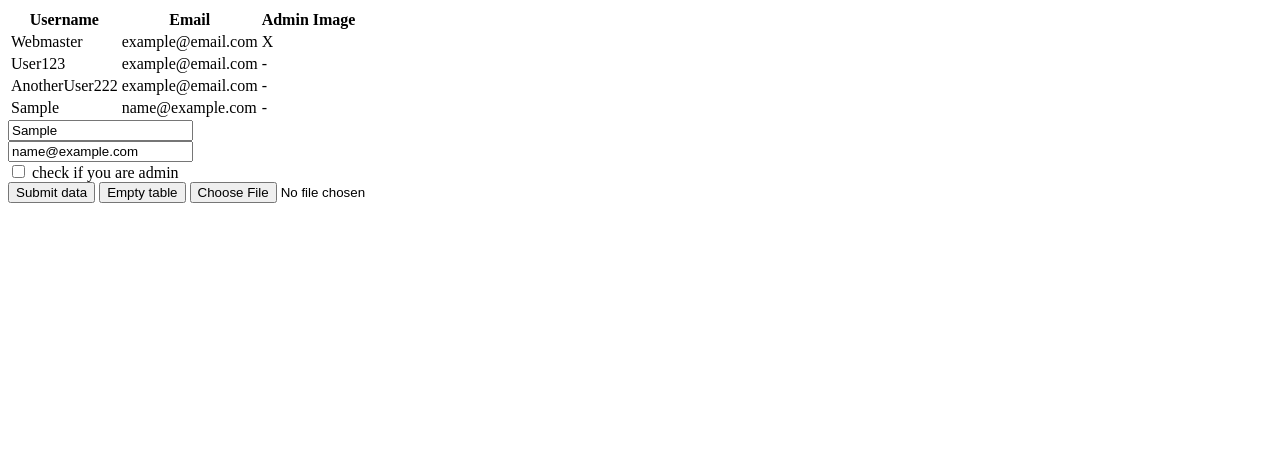
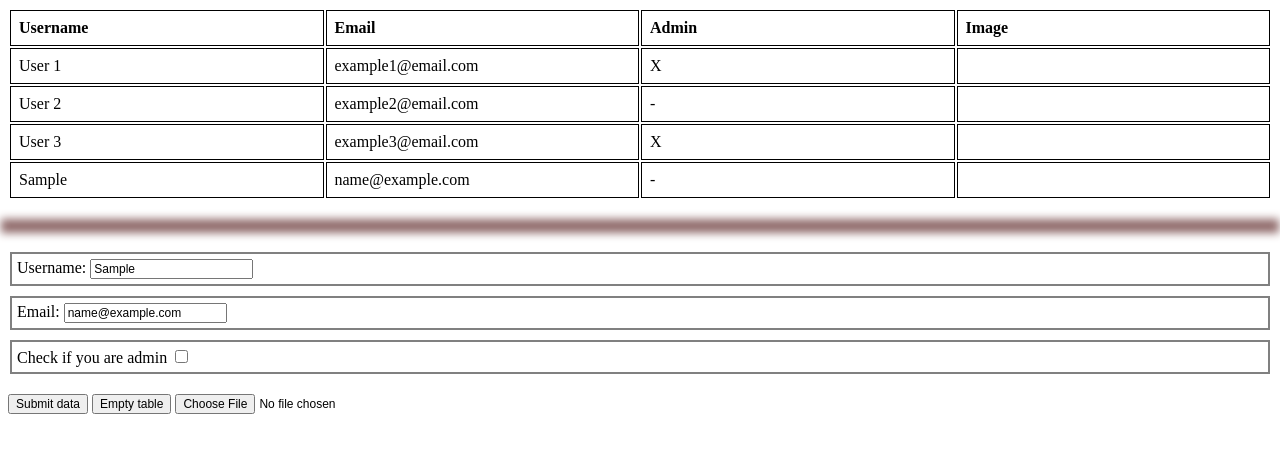
Before and after one commit to barta-m/lut_WP_as2, a plain HTML site: page index.html in a window 1280 px wide. Both pictures are taken after typing "Sample", "name@example.com" into the empty fields and a click on the button "Submit data". Drawn offline with Linux system fonts and the light colour scheme.

Commit message:
Added comments and some basic styling

```diff
--- a/index.html
+++ b/index.html
@@ -2,6 +2,7 @@
 <html>
     <head>
         <title>Assignment 2</title>
+        <link rel="stylesheet" href="styles.css">
     </head>
     <body>
         <table id="table">
@@ -12,29 +13,40 @@
                 <th>Image</th>
             </thead>
             <tr>
-                <td>Webmaster</td>
-                <td>example@email.com</td>
+                <td>User 1</td>
+                <td>example1@email.com</td>
                 <td>X</td>
                 <td></td>
             </tr>
             <tr>
-                <td>User123</td>
-                <td>example@email.com</td>
+                <td>User 2</td>
+                <td>example2@email.com</td>
                 <td>-</td>
                 <td></td>
             </tr>
             <tr>
-                <td>AnotherUser222</td>
-                <td>example@email.com</td>
-                <td>-</td>
+                <td>User 3</td>
+                <td>example3@email.com</td>
+                <td>X</td>
                 <td></td>
             </tr>
         </table>
+        <br><hr><br>
 
         <form>
-            <input id="input-username" placeholder="Username"><br>
-            <input id="input-email" placeholder="Email"><br>
-            <input type="checkbox" id="input-admin" placeholder="Admin"> check if you are admin<br>
+            <fieldset class="inputs">
+                <label>Username: </label>
+                <input id="input-username" placeholder="username">
+            </fieldset>
+            <fieldset class="inputs">
+                <label>Email: </label>
+                <input id="input-email" placeholder="email">
+            </fieldset>
+            <fieldset class="inputs">
+                <label>Check if you are admin </label>
+                <input type="checkbox" id="input-admin">
+            </fieldset>
+
             <button id="submit-data" onclick="submitButton()">Submit data</button>
             <button id="empty-table" onclick="emptyButton()">Empty table</button>
             <input id="input-image" type="file" name="image" accept="image/*">
--- a/scripts.js
+++ b/scripts.js
@@ -1,37 +1,29 @@
 let imageUrl = "";
 
+// Listen for uploaded image and save it the URL for future use (with help of stackoverflow, chatgpt etc.)
+document.getElementById('input-image').addEventListener('change', getImage);
 function getImage(event) {
-// do imageURL se uloží URL obrazku pro potom
         const file = event.target.files[0];
-
-        // Check if the file is an image
         if (file && file.type.startsWith('image/')) {
-            imageUrl = URL.createObjectURL(file); // Create a URL for the image
-            console.log('Image URL stored: ', imageUrl); // Log the image URL
+            imageUrl = URL.createObjectURL(file);
         }
     }
 
-    // Add event listener to run when the user uploads an image
-    document.getElementById('input-image').addEventListener('change', getImage);
 
-
-
+// Submit button that adds a new row with given values or changes values for existing username
 function submitButton() {
-
-// Precte hodnoty z input boxu
     const username = document.getElementById("input-username").value;
     const email = document.getElementById("input-email").value;
     const admin = document.getElementById("input-admin").checked ? "X" : "-";
+    const table = document.getElementById("table").getElementsByTagName("tbody")[0];
+    const rows = table.getElementsByTagName("tr");
     let imageElement = document.getElementById("input-image");
     let image = imageElement.files[0];
     let rowExists = false;
-    const table = document.getElementById("table").getElementsByTagName("tbody")[0];
-    const rows = table.getElementsByTagName("tr");
 
 
-    // Update když je username už v tabulce
-    for (var i = 0; i < rows.length; i++) {
-        var cells = rows[i].getElementsByTagName('td');
+    for (let i = 0; i < rows.length; i++) {
+        let cells = rows[i].getElementsByTagName('td');
         if (cells[0].textContent === username) {
             event.preventDefault();
             cells[1].textContent = email;
@@ -50,7 +42,7 @@ function submitButton() {
         }
     }
 
-    // Když je unique username, tak přidá novej řádek
+
     if (!rowExists) {
     const newRow = table.insertRow();
     const newUsername = newRow.insertCell(0);
@@ -58,6 +50,9 @@ function submitButton() {
     const newAdmin = newRow.insertCell(2);
     const newImage = newRow.insertCell(3);
 
+    newUsername.textContent = username;
+    newEmail.textContent = email;
+    newAdmin.textContent = admin;
     if (imageUrl) {
     const img = document.createElement("img");
     img.src = imageUrl;
@@ -68,22 +63,15 @@ function submitButton() {
     } else {
         newImage.innerHTML = "";
     }
-
-    // a přidá hodnoty do buňek toho řádku
-    newUsername.textContent = username;
-    newEmail.textContent = email;
-    newAdmin.textContent = admin;
     }
-
     event.preventDefault();
 }
 
 
+// Empties table and leaves headers
 function emptyButton() {
     var tableBody = document.getElementById('table').getElementsByTagName('tbody')[0];
-
     tableBody.innerHTML = '';
-
     event.preventDefault();
 
 }
--- /dev/null
+++ b/styles.css
@@ -0,0 +1,33 @@
+th, td {
+    text-align: left;
+    border: 1px solid black;
+    padding: 8px;
+}
+
+table {
+    width: 100%;
+    table-layout: fixed;
+}
+
+.inputs {
+    border: 2px solid grey;
+    padding: 5px;
+    margin-bottom: 10px;
+}
+
+button {
+    margin-top: 10px;
+    font-size: 12px;;
+}
+
+input {
+    font-size: 12px;;
+}
+
+hr {
+    border: 0px;
+    height: 0px;
+    color: grey;
+    background-color: grey();
+    box-shadow: 0 0 9px 7px rgb(145, 108, 108);
+}
```
